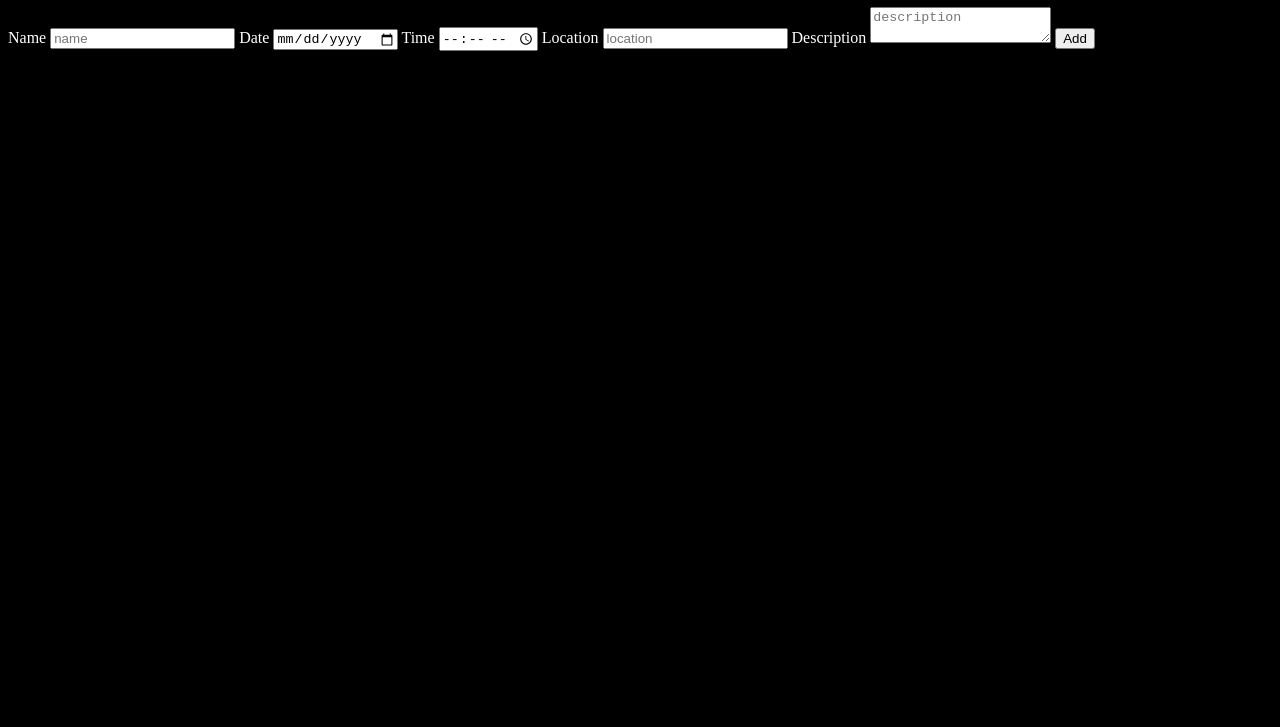
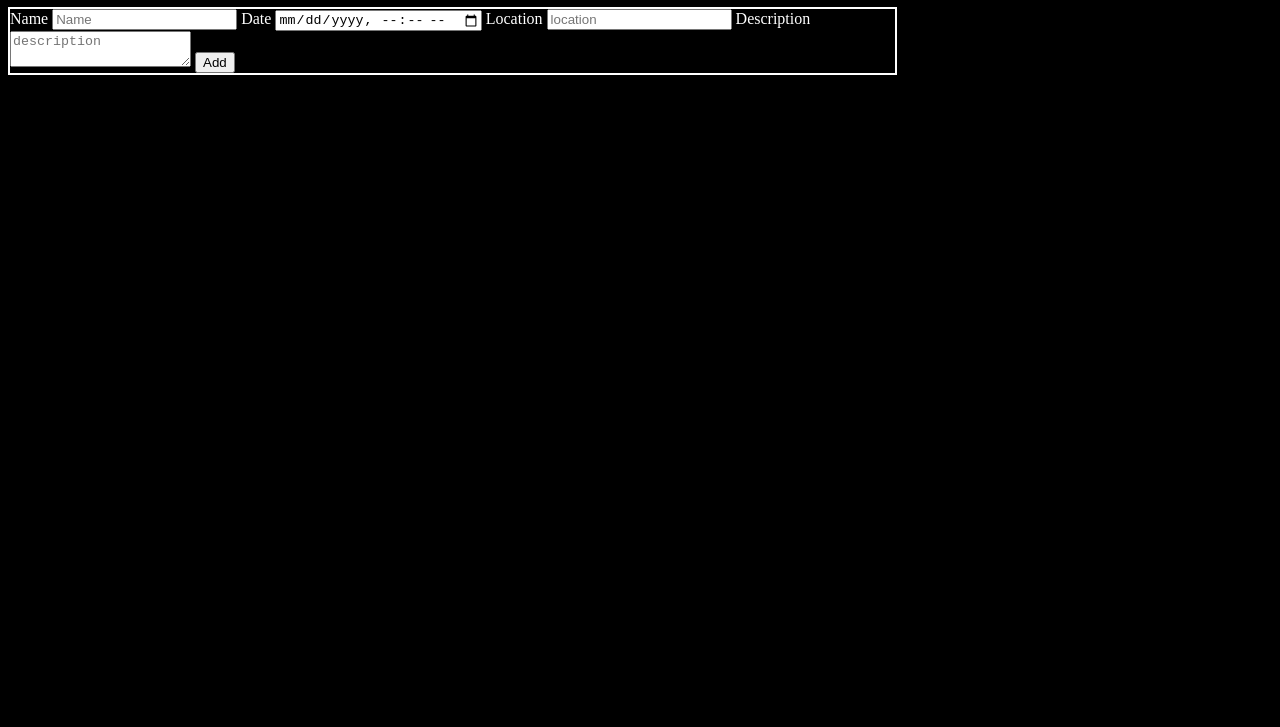
Before and after one commit to erictgrimes/Unit2.PartyPlanner, a plain HTML site: page index.html in a window 1280 px wide. Shown: the part 73-800 px from the top of the page. Drawn offline with Linux system fonts and the light colour scheme.

Commit message:
API does not have a seperate time object so merged date and time together

```diff
--- a/index.html
+++ b/index.html
@@ -11,31 +11,15 @@
     <header>
       <h1>Party Planner</h1>
     </header>
-    <div id="contatiner_new_party">
+    <div id="container_new_party">
       <form id="new_party">
         <label for="name">
           Name
-          <input typ="text" id="name" name="name" placeholder="name" required />
+          <input typ="text" id="name" name="name" placeholder="Name" required />
         </label>
         <label for="date">
           Date
-          <input
-            type="date"
-            id="date"
-            name="date"
-            placeholder="date"
-            required
-          />
-        </label>
-        <label for="time">
-          Time
-          <input
-            type="time"
-            id="time"
-            name="time"
-            placeholder="time"
-            required
-          />
+          <input type="datetime-local" id="date" name="date" placeholder="Date and Time" required />
         </label>
         <label for="location">
           Location
--- a/style.css
+++ b/style.css
@@ -1,4 +1,18 @@
 html {
-    background-color: black;
-    color: white;
+  background-color: black;
+  color: white;
 }
+
+header {
+  text-align: center;
+}
+
+#container_new_party {
+  display: flex;
+  flex-direction: column;
+  align-items: center;
+  justify-content: center;
+  margin-top: 20px;
+  width: 70%;
+  border: 2px solid white;
+}
```
